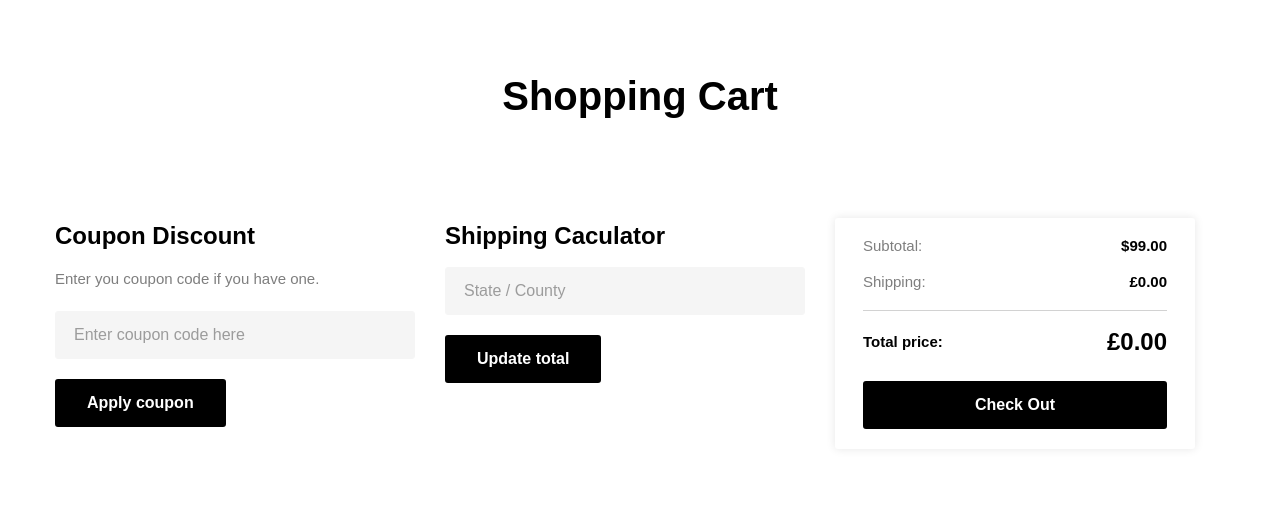
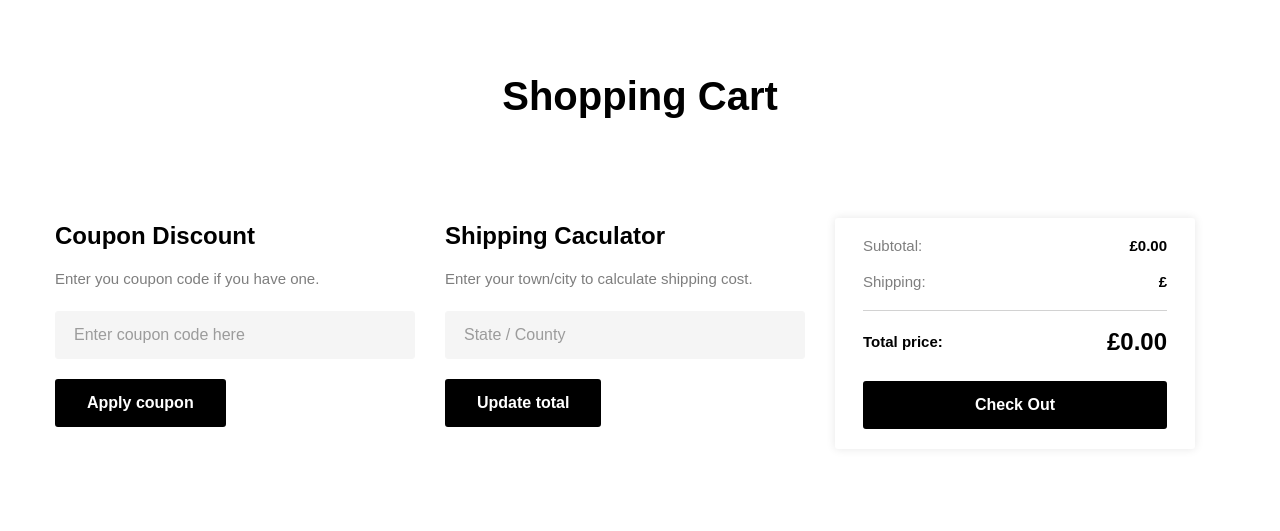
Before and after one commit to DelroyBrown/KaSheaCosmetics, a Django app: page /shopping-cart/ in a window 1280 px wide. Shown: the part 224-755 px from the top of the page. Run offline with Django 5.2, Linux system fonts and the light colour scheme; data that the repository does not hold is empty; some libraries are stand-ins or nearby versions.

Commit message:
Added DefaultShippingCost model and admin interface, updated shopping cart view to calculate subtotal and total, and modified shopping cart template to display subtotal and shipping cost

```diff
--- a/KaSheaCosmetics_cart/admin.py
+++ b/KaSheaCosmetics_cart/admin.py
@@ -1,8 +1,14 @@
 from django.contrib import admin
 from .models import ShippingLocation
+from KaSheaCosmetics_products.models import DefaultShippingCost
 
 
 @admin.register(ShippingLocation)
 class ShippingLocationAdmin(admin.ModelAdmin):
     list_display = ("city", "shipping_cost")
     search_fields = ("city",)
+
+@admin.register(DefaultShippingCost)
+class DefaultShippingCostAdmin(admin.ModelAdmin):
+    list_display = ("cost",)
+    search_fields = ("cost",)
--- a/KaSheaCosmetics_cart/views.py
+++ b/KaSheaCosmetics_cart/views.py
@@ -3,7 +3,7 @@
 from django.shortcuts import render, redirect, get_object_or_404
 from django.contrib import messages
 from KaSheaCosmetics_cart.models import ShippingLocation
-from KaSheaCosmetics_products.models import Product, ProductSize
+from KaSheaCosmetics_products.models import Product, ProductSize, DefaultShippingCost
 from KaSheaCosmetics_products.views import calculate_discounted_price
 
 
@@ -26,9 +26,11 @@
     cart_items = []
     total = Decimal(0)
     shipping_cost = Decimal(0)
-    shipping_city = request.GET.get(
-        "shipping_city", ""
-    )  # Get city from the form submission
+    subtotal = Decimal(0)
+    shipping_city = request.GET.get("shipping_city", "")
+
+    # Initialize default shipping cost at the start
+    default_shipping = None
 
     # Optimize query by fetching all products at once
     product_ids = [item["product_id"] for item in cart.values()]
@@ -43,7 +45,15 @@
             discounted_price = calculate_discounted_price(
                 product, item["quantity"], item["size_percentage"]
             )
-            total += discounted_price
+
+            subtotal += discounted_price  # Add product prices to subtotal
+            total += discounted_price  # Add to total as well
+
+            # Get the shipping cost for each product
+            product_shipping_cost = (
+                product.get_shipping_cost()
+            )  # Use the get_shipping_cost method
+
             cart_items.append(
                 {
                     "product_name": item["product_name"],
@@ -53,6 +63,7 @@
                     "image_url": product.image_1.url,
                     "product_id": item["product_id"],
                     "product_key": product_key,
+                    "shipping_cost": product_shipping_cost,
                 }
             )
 
@@ -65,18 +76,28 @@
             messages.error(
                 request, f"No shipping option available for {shipping_city}."
             )
+    else:
+        # If no city is provided, fetch the default shipping cost
+        default_shipping = DefaultShippingCost.objects.first()
+        if default_shipping:
+            shipping_cost = default_shipping.cost
 
     # Add shipping cost to the total
     total += shipping_cost
 
+    # Pass the subtotal, total, and shipping cost to the template
     return render(
         request,
         "cart/shopping_cart.html",
         {
             "cart_items": cart_items,
             "total": round(total, 2),
+            "subtotal": round(subtotal, 2),
             "shipping_cost": round(shipping_cost, 2),
             "shipping_city": shipping_city,
+            "default_shipping": (
+                default_shipping.cost if default_shipping else None
+            ),  # Pass default shipping cost, if available
         },
     )
 
--- a/templates/cart/shopping_cart.html
+++ b/templates/cart/shopping_cart.html
@@ -98,7 +98,7 @@
             </div>
 
     {% endfor %}
-    <p><strong>Total: £<span id="cart-total">{{ total }}</span></strong></p>
+    <p><strong>Total: £<span id="cart-total">{{ subtotal|floatformat:2 }}</span></strong></p>
 {% endif %}
 
             <div class="row pt-8 pt-lg-11 pb-16 pb-lg-18">
@@ -114,6 +114,7 @@
                 </div>
                 <div class="col-lg-4 pt-lg-2 pt-10">
                     <h4 class="fs-24 mb-6">Shipping Caculator</h4>
+                    <p class="mb-7">Enter your town/city to calculate shipping cost.</p>
                     <form action="{% url 'KaSheaCosmetics_cart:shopping-cart' %}" method="GET">
 
 
@@ -129,11 +130,20 @@
                         <div class="card-body px-9 pt-6">
                             <div class="d-flex align-items-center justify-content-between mb-5">
                                 <span>Subtotal:</span>
-                                <span class="d-block ml-auto text-body-emphasis fw-bold">$99.00</span>
+                                <span class="d-block ml-auto text-body-emphasis fw-bold">£{{ subtotal|floatformat:2 }}
+
+                                </span>
                             </div>
                             <div class="d-flex align-items-center justify-content-between">
                                 <span>Shipping:</span>
-                                <span class="d-block ml-auto text-body-emphasis fw-bold">£{{shipping_cost|floatformat:2}}</span>
+                                <span class="d-block ml-auto text-body-emphasis fw-bold">
+                                    {% if shipping_city %}
+                                    £{{ shipping_cost|floatformat:2 }}
+                                    {% endif %}
+                                    {% if not shipping_city %}
+                                        £{{ default_shipping|floatformat:2 }}
+                                    {% endif %}
+                                </span>
                             </div>
                         </div>
                         <div class="card-footer bg-transparent px-0 pt-5 pb-7 mx-9">
```
Also changed, not shown: KaSheaCosmetics_products/models.py (+16 -1 lines), KaSheaCosmetics_products/migrations/0002_defaultshippingcost_alter_product_shipping_option.py (added).
